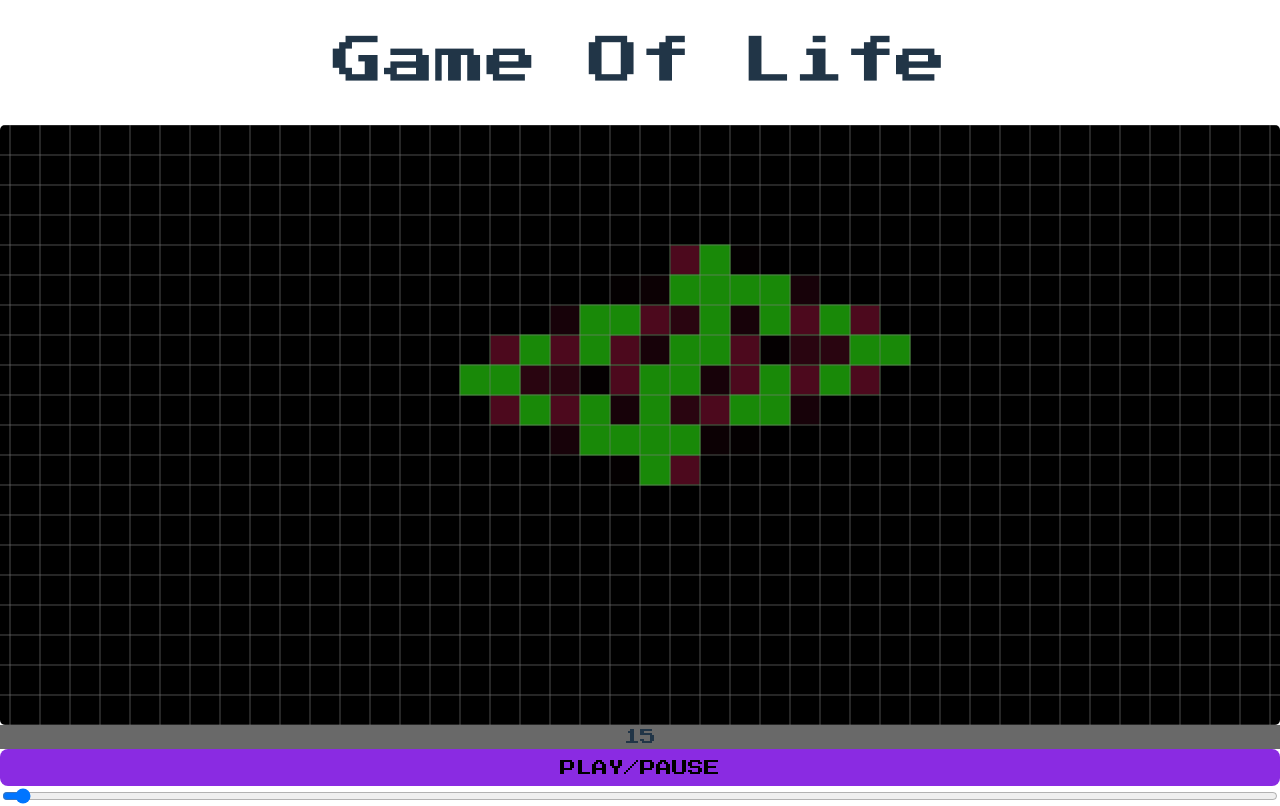
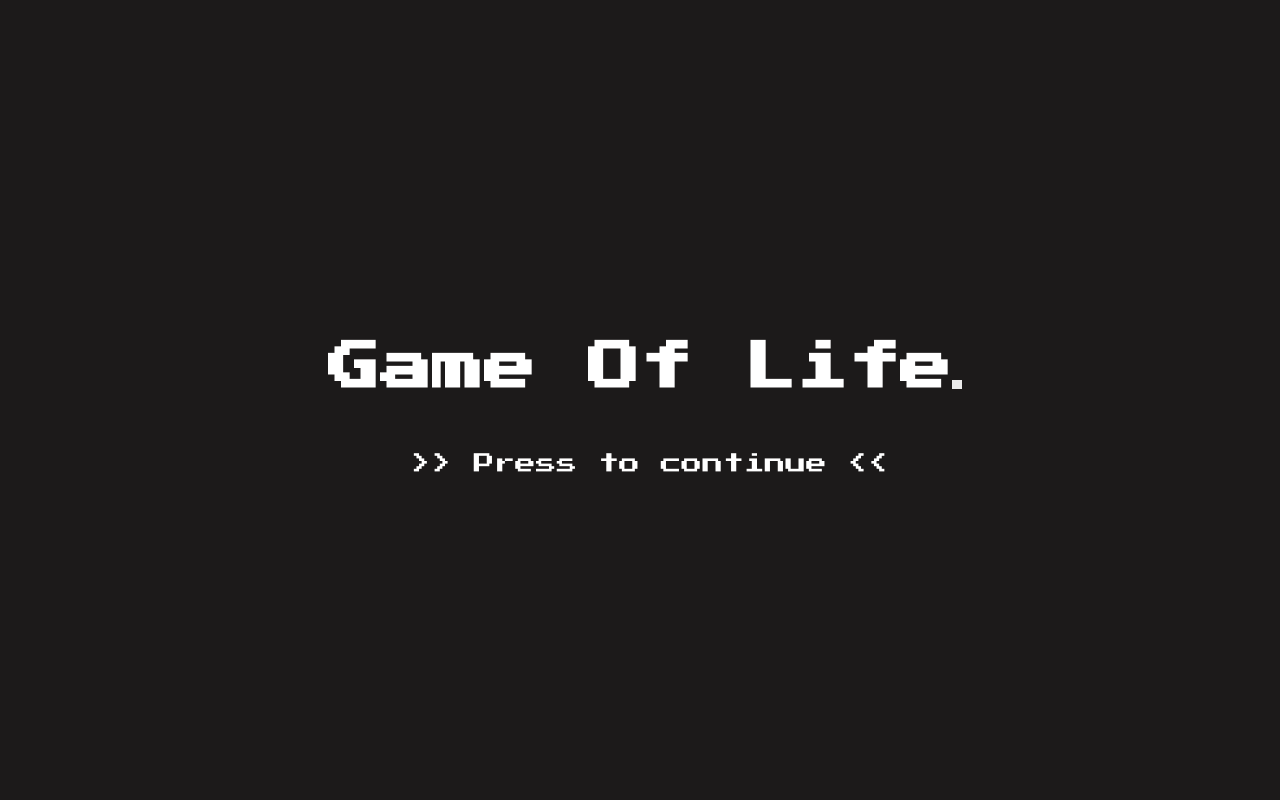
Before and after one commit to peraz994/GameOfLife, a website built with Vite: page index.html in a window 1280 px wide. Built offline with nearby package versions, Linux system fonts and the light colour scheme; files whose address does not match are found by name.

Commit message:
Animacija

```diff
--- a/index.html
+++ b/index.html
@@ -8,16 +8,21 @@
     <link rel="preconnect" href="https://fonts.googleapis.com">
     <link rel="preconnect" href="https://fonts.gstatic.com" crossorigin>
     <link href="https://fonts.googleapis.com/css2?family=Press+Start+2P&display=swap" rel="stylesheet">
+    <link rel="stylesheet" href="style.css">
   </head>
   <body>
     <div id="app">
-      <h1>Game Of Life</h1>
-
+      <div class="welcome-page">
+        <h1 class="typewriter">Game Of Life</h1>
+        <p class="press-to-continue">>> <span>Press to continue</span> &#60;&#60;</p>
+      </div>
+      <!--
       <svg id="svg-reder-target" style="width: 100vw; height: 600px;"></svg>
       <div style="background: dimgrey;" id="number-of-generations"></div>
       <button style="background: blueviolet;" id="play-pause-button">PLAY/PAUSE</button>
       <input type="range" id="time-speed"
       min="0" max="100">
+      -->
     </div>
     <script type="module" src="/src/main.js"></script>
   </body>
--- a/src/main.js
+++ b/src/main.js
@@ -1,181 +1 @@
 import '../style.css';
-import * as d3 from "d3";
-import { GameOfLife } from './data_structures/GameOfLife';
-import { Rect } from './data_structures/Rect';
-import Renderer from './render/render';
-
-/* CONSTS */
-const SVG = d3.select( '#svg-reder-target' );
-let SVG_HEIGHT = SVG.node().clientHeight;
-let SVG_WIDTH = SVG.node().clientWidth;
-
-/* DATA */
-let isPaused = false;
-let canMove = false;
-let dragged = false;
-let game = new GameOfLife();
-game.makeCellAlive( { x: 0, y: 0 } ); // STARTING CONFIGURATION:
-game.makeCellAlive( { x: 0, y: 1 } ); //
-game.makeCellAlive( { x: 1, y: 1 } ); //     *
-game.makeCellAlive( { x: 1, y: 2 } ); //   * *
-game.makeCellAlive( { x: 2, y: 2 } ); // * *
-game.makeCellAlive( { x: 2, y: 3 } ); // *
-let numberOfGenerations = 1;
-let viewRect = new Rect( {
-	x: 0,
-	y: 0,
-	height: 20,
-	aspectRatio: SVG_WIDTH / SVG_HEIGHT
-} );
-
-const renderer = new Renderer( { svg: SVG } );
-SVG.on( 'mousedown', () => {
-
-	canMove = true;
-
-} );
-
-SVG.on( 'mouseup', ( e ) => {
-
-	canMove = false;
-
-
-	if ( dragged ) {
-
-		dragged = false;
-		return;
-
-	}
-
-	let scX = d3.scaleLinear().domain( [ viewRect.left, viewRect.right ] ).range( [ 0, SVG_WIDTH ] );
-	let scY = d3.scaleLinear().domain( [ viewRect.bottom, viewRect.top ] ).range( [ SVG_HEIGHT, 0 ] );
-
-	let [ x, y ] = d3.pointer( e, SVG.node() );
-	x = Math.floor( Number( scX.invert( x ) ) );
-	y = Math.floor( Number( scY.invert( y ) ) );
-
-	game._isCellAlive( { x, y } ) ? game.makeCellDead( { x, y } ) : game.makeCellAlive( { x, y } );
-
-} );
-
-SVG.on( 'mousemove', ( e ) =>{
-
-	if ( ! canMove ) {
-
-		return;
-
-	}
-
-	const speed = 0.1;
-	const dx = e.movementX * speed;
-	const dy = e.movementY * speed;
-
-	viewRect.x -= dx;
-	viewRect.y += dy;
-
-	dragged = true;
-
-} );
-
-document.addEventListener( 'keypress', ( e ) => {
-
-	switch ( e.key ) {
-
-		case '+':
-			zoomIn();
-			break;
-
-		case '-':
-			zoomOut();
-			break;
-
-	}
-
-
-} );
-
-window.addEventListener( 'resize', () => {
-
-	SVG_HEIGHT = SVG.node().clientHeight;
-	SVG_WIDTH = SVG.node().clientWidth;
-	viewRect = new Rect( {
-		x: viewRect.x,
-		y: viewRect.y,
-		aspectRatio: SVG_WIDTH / SVG_HEIGHT,
-		height: viewRect.height,
-	} );
-
-
-} );
-
-/* FUNCTIONS */
-function zoomOut() {
-
-	viewRect = new Rect( {
-		x: viewRect.x,
-		y: viewRect.y,
-		height: viewRect.height + 2,
-		aspectRatio: viewRect.aspectRatio
-	} );
-
-}
-
-function zoomIn() {
-
-	viewRect = new Rect( {
-		x: viewRect.x,
-		y: viewRect.y,
-		height: viewRect.height - 2,
-		aspectRatio: viewRect.aspectRatio
-	} );
-
-
-}
-
-function renderNumberOfGenerations() {
-
-	const element = document.getElementById( 'number-of-generations' );
-	element.innerHTML = numberOfGenerations;
-
-}
-
-document.getElementById( 'play-pause-button' ).addEventListener( 'click', () => {
-
-	isPaused = ! isPaused;
-
-} );
-
-// time-speed
-document.getElementById( 'time-speed' ).addEventListener( 'change', ( e ) => {
-
-	const t = e.target.valueAsNumber / 100;
-	const start = 1;
-	const end = 40;
-	deltaTime = 1000 / ( start + t * ( end - start ) );
-
-} );
-document.getElementById( 'time-speed' ).valueAsNumber = 500 / ( 1000 - 30 );
-
-/**
- * REQUEST ANIMATION FRAME LOOP
- */
-let previousTimestamp = 0;
-let deltaTime = 500;
-function step( timestamp ) {
-
-	renderer.render( game, viewRect );
-	renderNumberOfGenerations();
-
-	if ( ! isPaused && ( timestamp - previousTimestamp ) > deltaTime ) {
-
-		game = GameOfLife.next( game );
-		previousTimestamp = timestamp;
-		numberOfGenerations += 1;
-
-	}
-
-	window.requestAnimationFrame( step );
-
-}
-
-window.requestAnimationFrame( step );
--- a/style.css
+++ b/style.css
@@ -1,18 +1,125 @@
+/**
+ * CSS RESET
+ */
+:root {
+  box-sizing: border-box;
+}
+
+*,
+*::before,
+*::after {
+  box-sizing: inherit;
+}
+
+
+/**
+ * GLOBAL
+ */
 :root {
   font-family: 'Press Start 2P', sans-serif;
-  font-size: 16px;
-  line-height: 24px;
-  font-weight: 400;
+  font-size: calc(0.5em + 1vw);
 
-  color-scheme: light dark;
-  color: rgba(255, 255, 255, 0.87);
+  user-select: none;
+  cursor: url('/cursor.cur'), auto;
+}
+
+body {
+  margin: 0;
+}
+
+
+/**
+ * WELCOME PAGE
+ */
+.welcome-page {
   background-color: #1c1a1a;
+  color: white;
 
-  font-synthesis: none;
-  text-rendering: optimizeLegibility;
-  -webkit-font-smoothing: antialiased;
-  -moz-osx-font-smoothing: grayscale;
-  -webkit-text-size-adjust: 100%;
+  text-align: center;
+  min-height: 100vh;
+
+  display: flex;
+  flex-direction: column;
+  align-items: center;
+  justify-content: center;
+}
+
+
+.typewriter {
+  position: relative;
+  width: max-content;
+  font-size: 2.5rem;
+}
+
+.typewriter::before,
+.typewriter::after {
+  content: '';
+  position: absolute;
+  top: 0;
+  right: 0;
+  bottom: 0;
+  left: 0;
+}
+
+.typewriter::before {
+  background-color: #1c1a1a;
+  animation: typewriterr 2s steps(12) 0.25s forwards;
+}
+
+.typewriter::after {
+  background-color: rgb(235, 235, 235);
+  width: 1em;
+  animation: typewriterr 2s steps(12) 0.25s forwards,
+          shrink 1s 2.25s ease forwards,
+          fall 0.35s 3.25s forwards;
+}
+
+.press-to-continue {
+  transform: translateY(15vh);
+  opacity: 0;
+  animation: fadeInUp 1s ease forwards;
+  animation-delay: 2.6s;
+  padding-left: 1rem;
+  font-size: 1rem;
+}
+
+.press-to-continue span:hover {
+  border-bottom: 0.2em solid white;
+}
+
+@keyframes shrink {
+  to {
+    width: 0.2em;
+    bottom: 82%;
+  }
+}
+
+@keyframes fall {
+  to {
+    top: 70%;
+    bottom: 15%;
+  }
+}
+
+@keyframes typewriterr {
+  to {
+    left: 100%;
+  }
+}
+
+@keyframes fadeInUp {
+  to {
+    opacity: 1;
+    transform: translateY(0);
+  }
+}
+
+
+/**
+ * GAME PAGE
+ */
+.svg-game {
+  background-color: #1c1a1a;
 }
 
 svg {
@@ -20,83 +127,7 @@ svg {
   border-radius: 5px;
 }
 
-a {
-  font-weight: 500;
-  color: #646cff;
-  text-decoration: inherit;
-}
-a:hover {
-  color: #535bf2;
-}
-
-body {
-  margin: 0;
-  display: flex;
-  place-items: center;
-  min-width: 320px;
-  min-height: 100vh;
-}
-
 h1 {
-  font-size: 3.2em;
+  font-size: 2em;
   line-height: 1.1;
 }
-
-#app {
-  text-align: center;
-
-  display: flex;
-  flex-direction: column;
-}
-
-.logo {
-  height: 6em;
-  padding: 1.5em;
-  will-change: filter;
-}
-.logo:hover {
-  filter: drop-shadow(0 0 2em #646cffaa);
-}
-.logo.vanilla:hover {
-  filter: drop-shadow(0 0 2em #f7df1eaa);
-}
-
-.card {
-  padding: 2em;
-}
-
-.read-the-docs {
-  color: #888;
-}
-
-button {
-  border-radius: 8px;
-  border: 1px solid transparent;
-  padding: 0.6em 1.2em;
-  font-size: 1em;
-  font-weight: 500;
-  font-family: inherit;
-  background-color: #1a1a1a;
-  cursor: pointer;
-  transition: border-color 0.25s;
-}
-button:hover {
-  border-color: #646cff;
-}
-button:focus,
-button:focus-visible {
-  outline: 4px auto -webkit-focus-ring-color;
-}
-
-@media (prefers-color-scheme: light) {
-  :root {
-    color: #213547;
-    background-color: #ffffff;
-  }
-  a:hover {
-    color: #747bff;
-  }
-  button {
-    background-color: #f9f9f9;
-  }
-}
```
Also changed, not shown: src/r.txt (added, +180 -0 lines), 1 other file.
